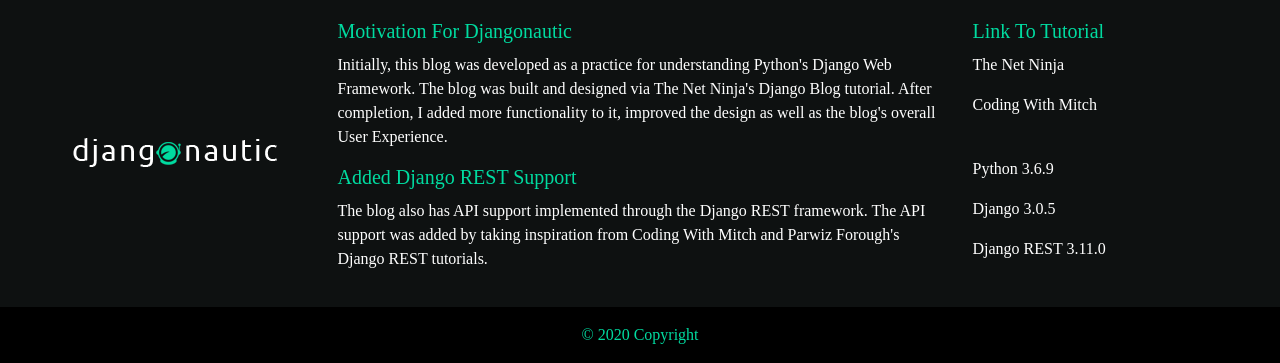
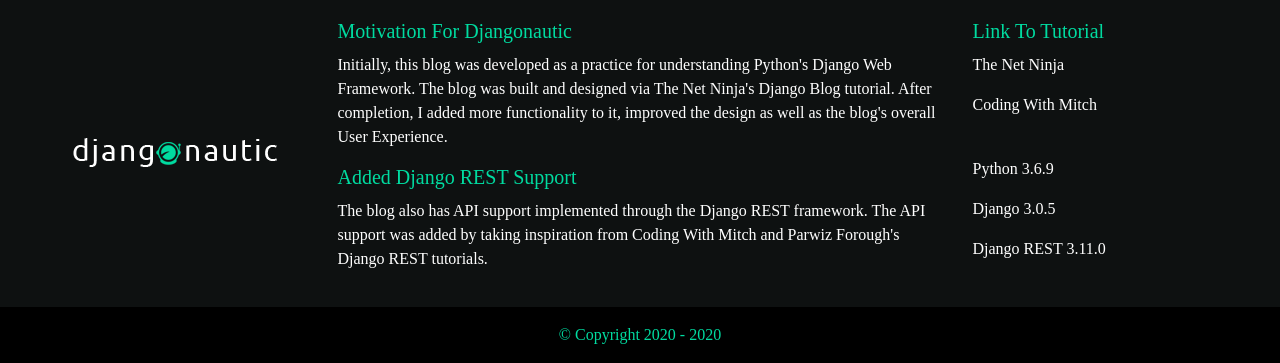
Before and after one commit to affan10/Django-Blog, a Django app: page /accounts/signup/ in a window 1280 px wide. Shown: the part 986-1349 px from the top of the page. Run offline with Django 3.2, Linux system fonts and the light colour scheme; some libraries are stand-ins or nearby versions.

Commit message:
added script for getting current year in footer

```diff
--- a/djangoblog/djangonautic/templates/base.html
+++ b/djangoblog/djangonautic/templates/base.html
@@ -74,7 +74,12 @@
                 </div>
             </div>
         </div>
-        <div class="footer-copyright text-center py-3">© 2020 Copyright</div>
+        <div class="footer-copyright text-center py-3">© Copyright 2020 -
+            <script>
+                var today = new Date();
+                document.write(today.getFullYear());
+            </script>
+        </div>
     </footer>
 </body>
 </html>
```
